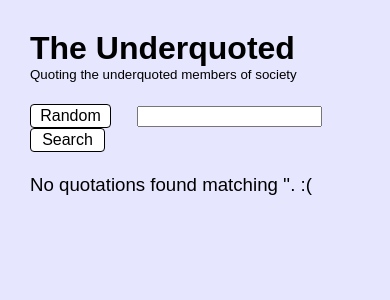
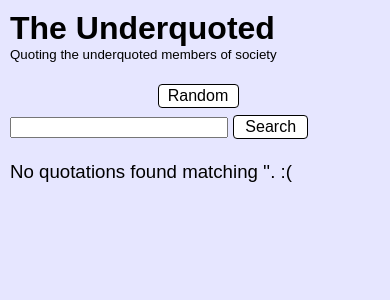
Before and after one commit to jessamynsmith/underquoted, a Django app: page /quotations/ in a window 390 px wide. Shown: the top 300 px of the page. Run offline with Django 3.2, Linux system fonts and the light colour scheme; data that the repository does not hold is empty; parts of the project's set-up code (start-up, migrations or seed data) failed here and were passed over.

Commit message:
Added a few CSS media queries to make app display better on mobile phones.

```diff
--- a/quotations/static/base.css
+++ b/quotations/static/base.css
@@ -27,8 +27,38 @@ a.header {
     cursor: default;
 }
 
-.header form {
-    float: right;
+@media all and (max-width: 320px) {
+    #search {
+        width: 189px;
+    }
+}
+
+@media all and (min-width: 321px) and (max-width: 400px) {
+    #search {
+        width: 210px;
+    }
+}
+
+@media all and (max-width: 400px) {
+    form a {
+        display: block;
+        width: 75px;
+        margin-bottom: 7px;
+        margin-left: auto;
+        margin-right: auto;
+    }
+    body {
+        margin: 10px;
+    }
+}
+
+@media all and (min-width: 401px) {
+    form a {
+        margin-right: 25px;
+    }
+    body {
+        margin: 30px;
+    }
 }
 
 .title {
--- a/quotations/templates/quotations/show.html
+++ b/quotations/templates/quotations/show.html
@@ -2,9 +2,10 @@
 
 {% block content %}
 	<form action="{% url list_quotations %}">
-	    <a class="random" href="{% url redirect_to_random %}"><input class="button" value="Random"/></a>&nbsp;&nbsp;&nbsp;&nbsp;
+	    <a class="random" href="{% url redirect_to_random %}"><input class="button" value="Random"/></a>
 		<input id="search" name="search" type="text" value="{{ search_text }}"/>
 		<input class="button" type="submit" value="Search"/>
+
 	</form>
 	<br/>
 
```
